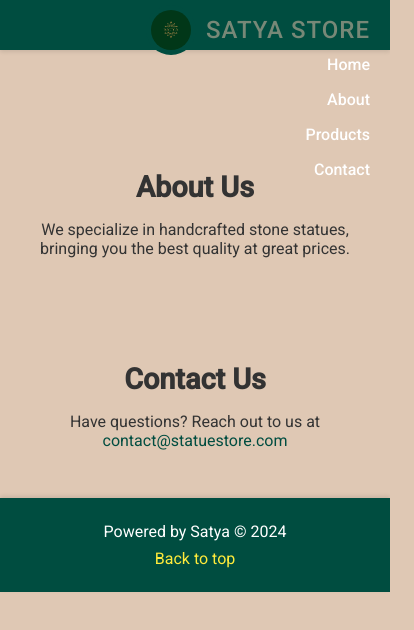
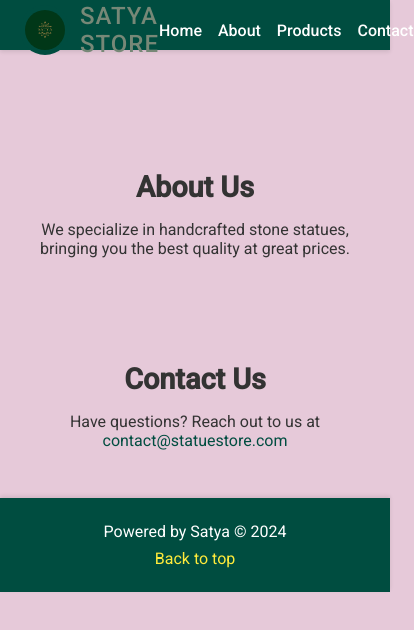
Before and after one commit to Satyaranjan38/stonestatue, a plain HTML site: page index.html in a window 390 px wide. Shown: the whole page, 414 px wide, since content can reach past the window. Drawn offline with Linux system fonts and the light colour scheme; no server answers.

Commit message:
added enchanced css

```diff
--- a/scripts.js
+++ b/scripts.js
@@ -10,6 +10,7 @@ function hideLoader() {
     loader.classList.remove('active');
     loader.style.display = 'none';
 }
+
 
 
 document.addEventListener('DOMContentLoaded', () => {
--- a/styles.css
+++ b/styles.css
@@ -3,7 +3,7 @@ body {
     font-family: 'Roboto', Arial, sans-serif;
     margin: 0;
     padding: 0;
-    background-color: #dfc8b4; /* Light gray background for a professional look */
+    background-color: #e6c9d9; /* Light gray background for a professional look */
     color: #333;
 }
 
@@ -29,6 +29,7 @@ header {
 .logo {
     display: flex;
     align-items: center; /* Center items vertically */
+    flex: 1; /* Ensure it takes up space on the left */
 }
 
 .logo img {
@@ -49,13 +50,15 @@ header {
     font-family: 'Roboto', Arial, sans-serif;
 }
 
-
+/* Keep nav-links on the right */
 .nav-links {
     list-style: none;
     padding: 0;
     margin: 0;
     display: flex;
     gap: 1rem;
+    flex: 1; /* Ensure it takes up space on the right */
+    justify-content: flex-end; /* Align nav-links to the right */
 }
 
 .nav-links li {
@@ -188,25 +191,15 @@ footer a:hover {
         width: calc(50% - 1.5rem);
     }
 
-    .nav-links {
-        flex-direction: column;
-        align-items: flex-end; /* Align items to the right */
 
-    }
-
-    .navbar {
-        flex-direction: column;
-        align-items: flex-end; /* Align navbar to the right */
-
-    }
 }
-
 
 @media (max-width: 480px) {
     .product-card {
         width: calc(100% - 1.5rem);
     }
 }
+
 
 /* Animations */
 @keyframes fadeIn {
```
Also changed, not shown: index.html (+1 -7 lines).
